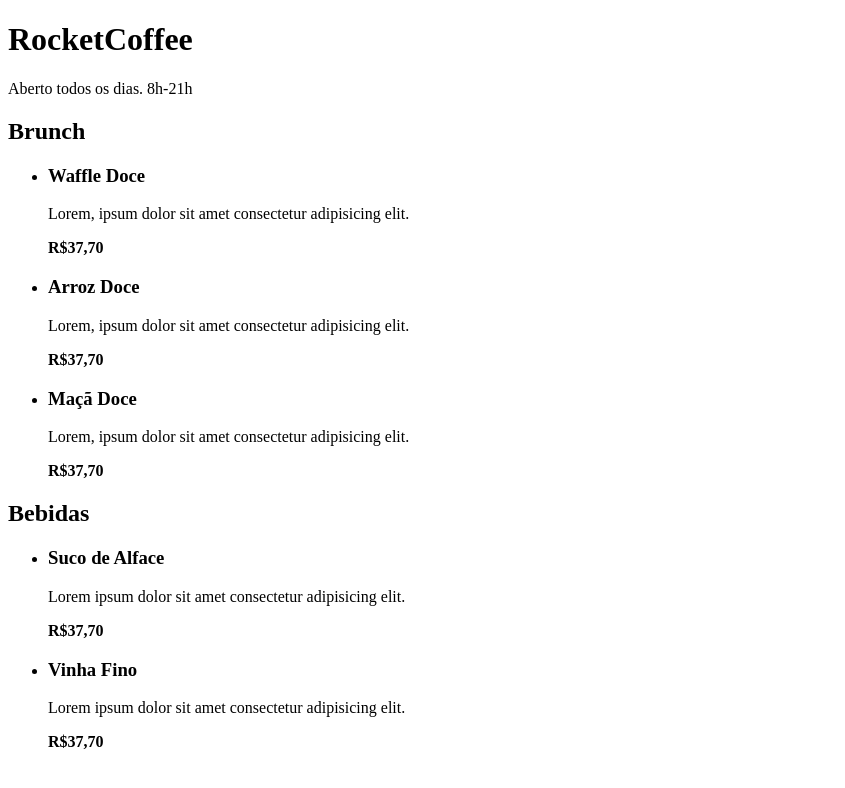
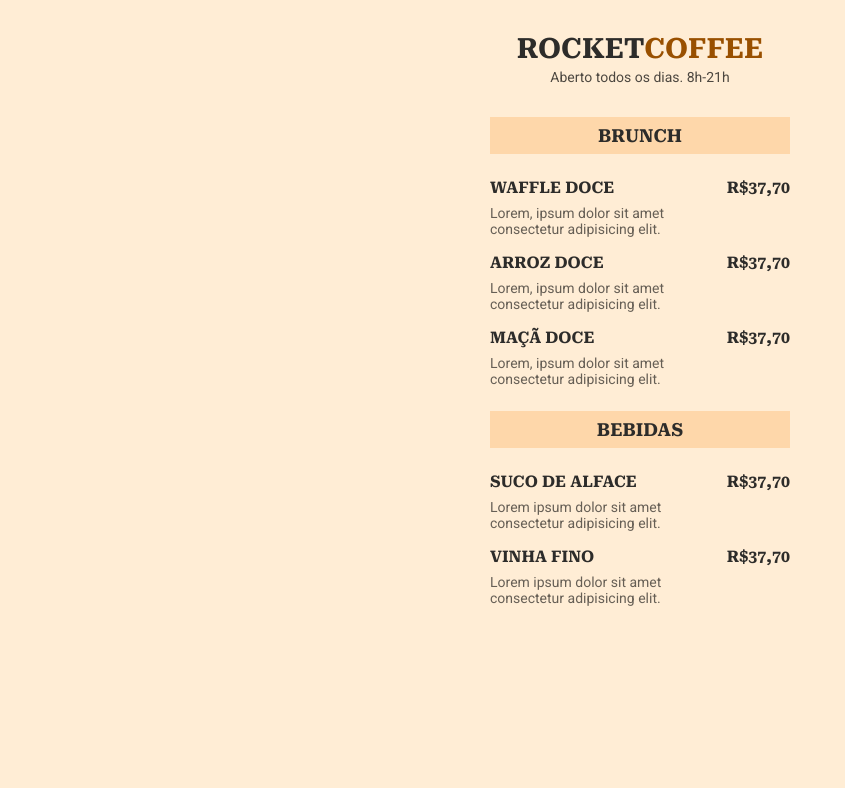
Before and after one commit to Eric-Eduardo/rocketcoffee, a plain HTML site: page index.html in a window 1280 px wide. Shown: the whole page, without its empty margins (0-845 px from the left). Drawn offline with Linux system fonts and the light colour scheme.

Commit message:
Criação do CSS

```diff
--- a/index.html
+++ b/index.html
@@ -5,11 +5,16 @@
     <meta http-equiv="X-UA-Compatible" content="IE=edge">
     <meta name="viewport" content="width=device-width, initial-scale=1.0">
     <title>RocketCoffee</title>
+
+    <link rel="stylesheet" href="style.css">
+    <link rel="preconnect" href="https://fonts.googleapis.com">
+    <link rel="preconnect" href="https://fonts.gstatic.com" crossorigin>
+    <link href="https://fonts.googleapis.com/css2?family=Roboto&family=Roboto+Serif:opsz,wght@8..144,700&display=swap" rel="stylesheet">
 </head>
 <body>
 
     <header>
-        <h1>RocketCoffee</h1>
+        <h1>Rocket<span>Coffee</span></h1>
         <p>Aberto todos os dias. 8h-21h</p>
     </header>
 
@@ -41,7 +46,8 @@
                 <strong>R$37,70</strong>
             </li>
         </ul>
-
+    </section>
+    <section>
         <h2>Bebidas</h2>
         <ul>
             <li>
--- /dev/null
+++ b/style.css
@@ -0,0 +1,83 @@
+* {
+    margin: 0;
+    padding: 0;
+}
+
+body {
+    background-color: #FFEDD5;
+}
+
+ul {
+    list-style: none;
+}
+
+/* ----- header */
+
+header {
+    text-align: center;
+    padding: 32px 0;
+}
+
+header, section {
+    max-width: 300px;
+    margin: 0 auto;
+}
+
+header h1 {
+    margin-bottom: 4px;
+    font-family: "roboto";
+    color: #2D2C2A;
+    font-weight: bold;
+    font-family: 'Roboto Serif', serif;
+    text-transform: uppercase;
+    font-size: 28px;
+}
+
+header h1 span {
+    color: #995000;
+}
+
+header p {
+    font-family: "Roboto";
+    color: rgba(0, 0, 0, 0.7);
+    font-size: 14px;
+}
+/* ----- main */
+
+section {
+    margin-bottom: 24px;
+}
+
+section h2 {
+    background-color: #FED7AA;
+    padding: 8px 16px;
+    text-align: center;
+    margin-bottom: 24px;
+    font-family: 'Roboto Serif', serif;
+    color: #2D2C2A;
+    font-size: 18px;
+    text-transform: uppercase;
+}
+
+ul li {
+    margin-bottom: 16px;
+    display: flex;
+}
+
+li .details {
+    max-width: 240px;
+}
+
+.details h3, strong{
+    margin-bottom: 8px;
+    font-family: 'Roboto Serif', serif;
+    color: #2D2C2A;
+    font-size: 16px;
+    text-transform: uppercase;
+}
+
+.details .description {
+    font-family: 'Roboto', serif;
+    color: rgba(0, 0, 0, 0.6);
+    font-size: 14px;
+}
```
